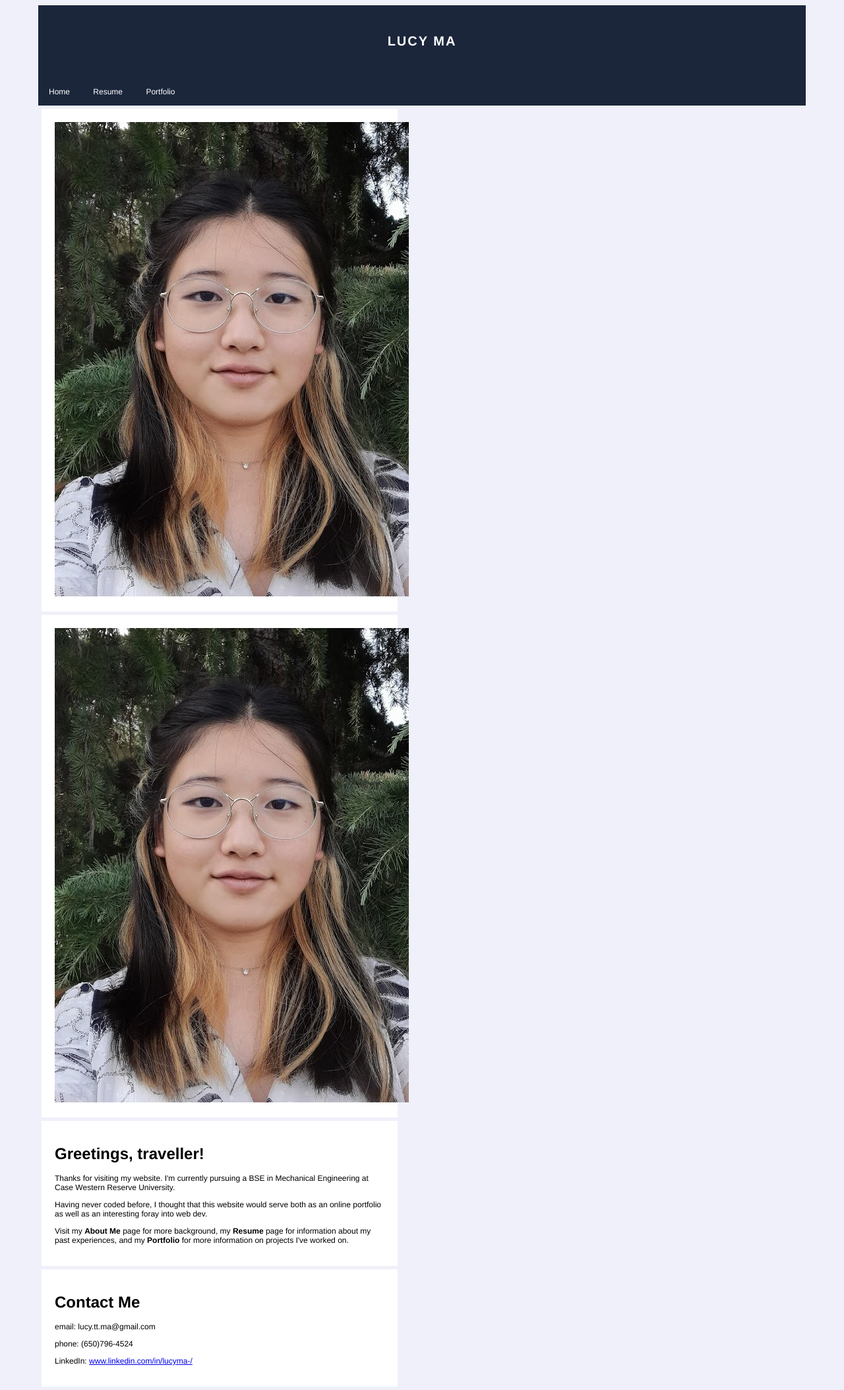
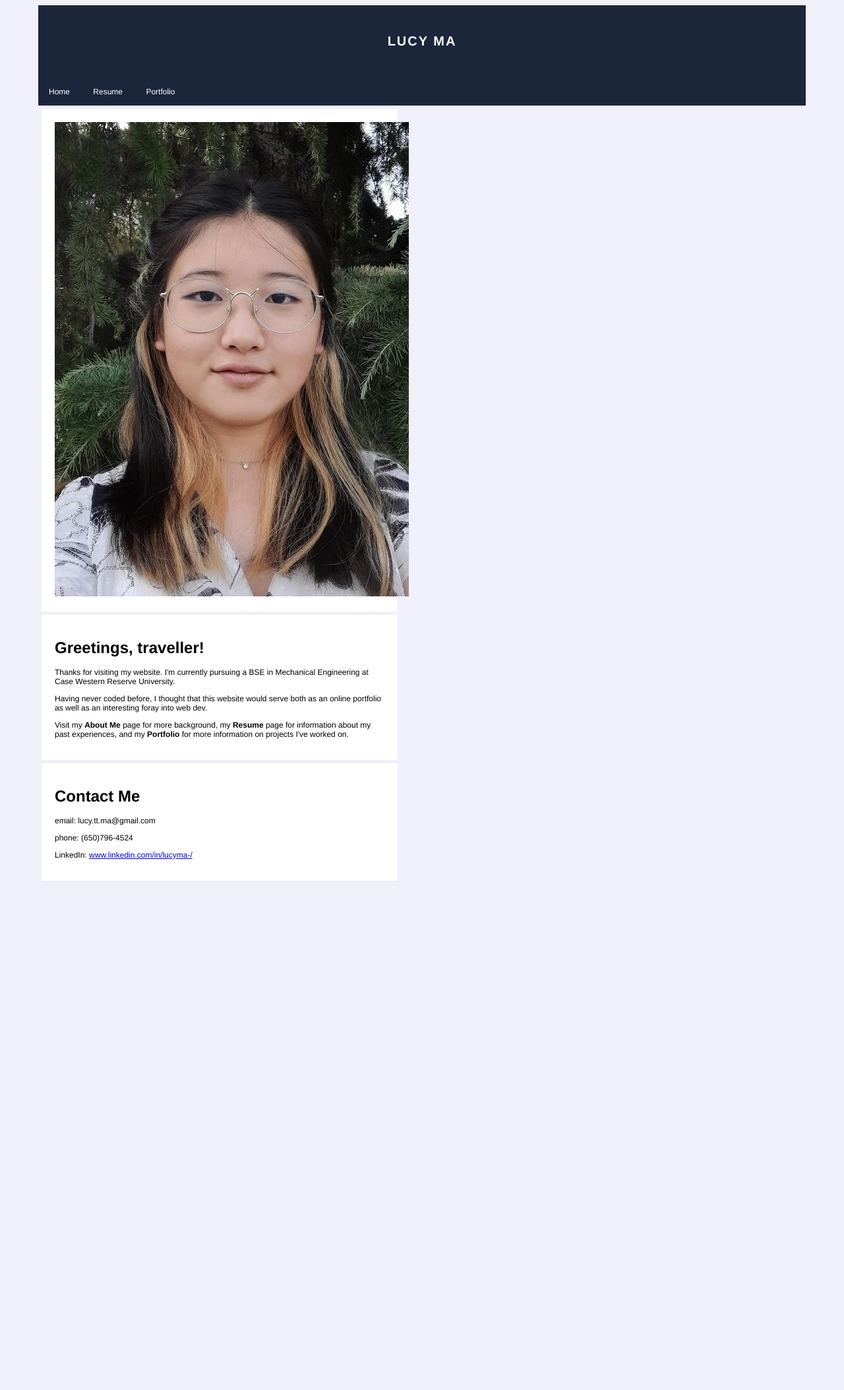
Before and after one commit to lucyttma/lucyttma.github.io, a Jekyll site: the page built from index.html, in a window 1280 px wide. Shown: the whole page at 66% size. Built offline with Jekyll 4.4.1, drawn with Linux system fonts in a browser that asks for light colours; after the commit the page ends 1340 px from its top, so only the background shows below that.

Commit message:
Update index.html

```diff
--- a/index.html
+++ b/index.html
@@ -5,9 +5,7 @@ title: Home
 <div class="div-hcard">
   <img src="/assets/images/id pic.jpg" alt="Italian Trulli">
 </div>
-<div class="div-hcard">
-  <img src="../assets/images/id pic.jpg" alt="Italian Trulli">
-</div>
+
 <div class="div-hcard">
   <h1> Greetings, traveller! </h1>
   <p>Thanks for visiting my website. I'm currently pursuing a BSE in Mechanical Engineering at Case Western Reserve University.</p>
```
